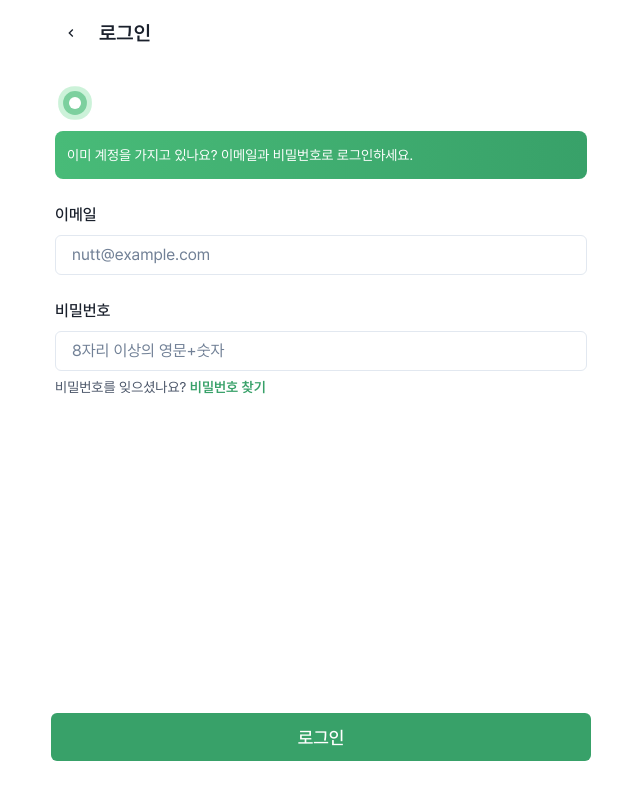
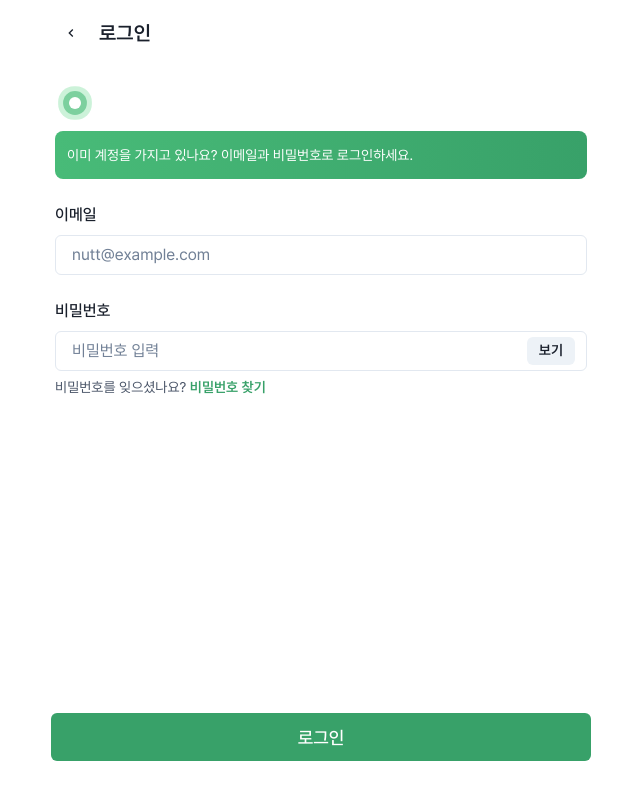
Before and after one commit to radiantbeing/nutt-client, a React (Create React App) app: page /login in a window 1280 px wide. Shown: the whole page, without its empty margins (319-959 px from the left). Built offline with nearby package versions, Linux system fonts and the light colour scheme; no server answers.

Commit message:
chore: 로그인 UI 특수 기능 추가
* 비밀번호 보기/숨기기 버튼
* 토스트 메세지 중복 방지
* 비밀번호 placeholder 메세지 변경

```diff
--- a/src/pages/SignIn/SignIn.tsx
+++ b/src/pages/SignIn/SignIn.tsx
@@ -6,6 +6,9 @@ import {
   Stack,
   Link,
   useToast,
+  InputGroup,
+  Button,
+  InputRightElement,
 } from "@chakra-ui/react";
 import Header from "../../components/Header";
 import ChatBot from "../../components/ChatBot";
@@ -24,6 +27,9 @@ export default function SignIn() {
   const navigate = useNavigate();
   const dispatch = useDispatch();
   const toast = useToast();
+  const [showPassword, setShowPassword] = useState(false);
+
+  const handleShowClick = () => setShowPassword(!showPassword);
 
   const header = (
     <Header onPrevClick={() => navigate("/signup")}>로그인</Header>
@@ -44,13 +50,20 @@ export default function SignIn() {
       </FormControl>
       <FormControl>
         <FormLabel>비밀번호</FormLabel>
-        <Input
-          type="password"
-          placeholder="8자리 이상의 영문+숫자"
-          onChange={(e: React.ChangeEvent<HTMLInputElement>) => {
-            setPassword(e.target.value);
-          }}
-        />
+        <InputGroup size="md">
+          <Input
+            type={showPassword ? "text" : "password"}
+            placeholder="비밀번호 입력"
+            onChange={(e: React.ChangeEvent<HTMLInputElement>) => {
+              setPassword(e.target.value);
+            }}
+          />
+          <InputRightElement width="4.5rem">
+            <Button h="1.75rem" size="sm" onClick={handleShowClick}>
+              {showPassword ? "숨기기" : "보기"}
+            </Button>
+          </InputRightElement>
+        </InputGroup>
         <FormHelperText>
           비밀번호를 잊으셨나요?{" "}
           <Link
@@ -85,9 +98,10 @@ export default function SignIn() {
           dispatch({ type: "SET_ACCESS_TOKEN", payload: accessToken });
           navigate("/");
         } catch (error) {
-          const toastId = "login-failed-toast";
-          if (!toast.isActive(toastId)) {
+          const id = "login-failed-toast";
+          if (!toast.isActive(id)) {
             toast({
+              id,
               position: "top",
               title: "로그인 실패",
               description: "이메일 혹은 비밀번호를 다시 확인하세요.",
```
